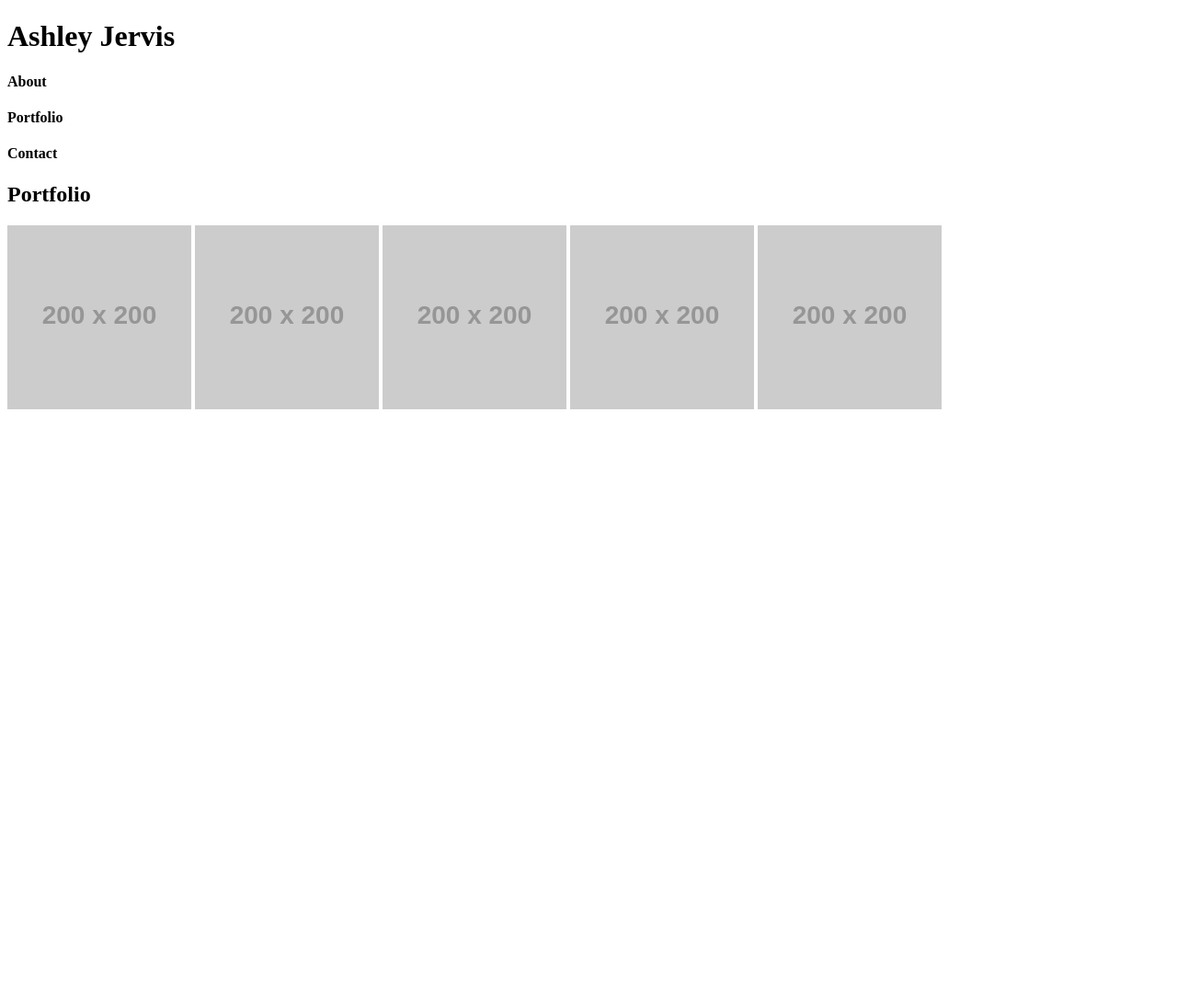
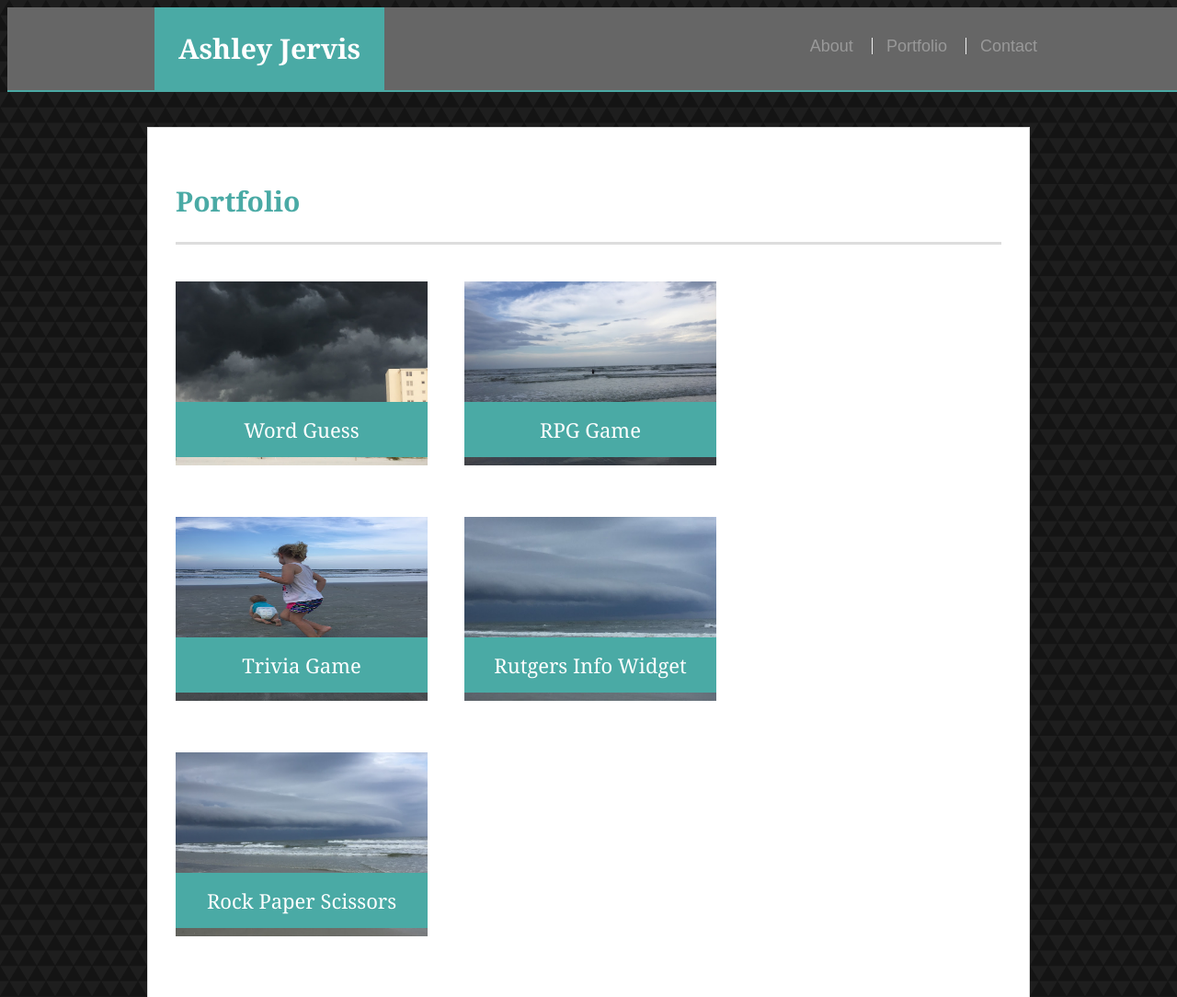
Before and after one commit to ABJervis/Responsive-Portfolio, a plain HTML site: page portfolio.html in a window 1280 px wide. Shown: the top 1084 px of the page at 92% size. Before the commit the page ends 800 px from the top, so only its background shows below. Drawn offline with Linux system fonts and the light colour scheme; placeholder pictures from the web are drawn by us.

Commit message:
add assignment requirements

```diff
--- /dev/null
+++ b/assets/style.css
@@ -0,0 +1,221 @@
+body {
+    font-family: Arial, "Helvetica Neue", Helvetica, sans-serif;
+    font-size: 18px;
+    line-height: 34px;
+    color: #777;
+    background: url("images/darktriangles.png");
+  }
+
+  * {
+    box-sizing: border-box;
+  }
+
+  .container {
+    width: 100%;
+    max-width: 960px;
+    margin: 0 auto;
+    clear: both;
+  }
+
+  h1,
+  h2,
+  h3,
+  p {
+    margin-bottom: 20px;
+  }
+
+  p:last-child {
+    margin-bottom: 0;
+  }
+
+  h1,
+  h2,
+  h3 {
+    font-family: Georgia, Times, "Times New Roman", serif;
+    font-weight: 700;
+    color: #4aaaa5;
+  }
+
+  h1 {
+    padding-bottom: 20px;
+    font-size: 30px;
+    line-height: 49px;
+    border-bottom: 3px solid #ddd;
+  }
+
+  h2,
+  h3 {
+    font-size: 22px;
+  }
+
+
+   /* header */
+   #masthead {
+    position: fixed;
+    z-index: 99;
+    width: 100%;
+    margin: 0 0 30px;
+    overflow: auto;
+    color: #fff;
+    background: #666666;
+    border-bottom: 2px solid #4aaaa5;
+  }
+
+  #logo {
+    float: left;
+    width: 250px;
+    height: 90px;
+    font-family: Georgia, Times, "Times New Roman", serif;
+    font-size: 30px;
+    font-weight: 700;
+    line-height: 90px;
+    color: #fff;
+    text-align: center;
+    text-decoration: none;
+    background: #4aaaa5;
+  }
+
+  nav {
+    float: right;
+    margin-top: 25px;
+  }
+
+  nav a {
+    display: inline-block;
+    padding-left: 15px;
+    margin-left: 15px;
+    line-height: 18px;
+    color: #999;
+    text-decoration: none;
+    border-left: 1px solid #efefef;
+  }
+
+  nav a:first-child {
+    border-left: 0 none;
+  }
+
+
+   /* footer */
+
+   footer {
+    padding: 30px 0;
+    clear: both;
+    font-size: 12px;
+    color: #fff;
+    color: #ccc;
+    text-align: center;
+    background: #666;
+    border-top: 8px solid #4aaaa5;
+    height: 50px;
+  }
+
+
+   h3, h2 {
+    padding-bottom: 20px;
+    margin-bottom: 15px;
+    line-height: 22px;
+    border-bottom: 2px solid #eee;
+  }
+
+   /* main */
+
+   #main-container {
+    padding-top: 130px;
+    min-height: calc(100vh - 70px);
+  }
+
+  .main-section {
+    float: left;
+    width: 100%;
+    max-width: 960px;
+    padding: 30px;
+    margin: 0 0 40px;
+    background: #fff;
+    border: 1px solid #ddd;
+  }
+
+
+  /* portfolio page */
+
+
+
+  .work {
+    position: relative;
+    float: left;
+    width: 274px;
+    margin: 20px 0 25px;
+    overflow: auto;
+  }
+
+  .work:nth-child(even) {
+    margin-right: 40px;
+  }
+
+  .work img {
+    width: 100%;
+    border: 0 none;
+  }
+
+  .work h3 {
+    position: absolute;
+    bottom: 20px;
+    width: 100%;
+    padding: 15px;
+    margin-bottom: 0;
+    font-weight: 300;
+    line-height: 30px;
+    color: #fff;
+    text-align: center;
+    background: #4aaaa5;
+    border-bottom: 0;
+  }
+
+  .auth-image {
+    float: left;
+    width: 200px;
+    height: auto;
+    margin-top: 10px;
+    margin-right: 25px;
+  }
+
+  /* contact page */
+
+  #contact-form ul {
+    margin-bottom: 20px;
+  }
+
+  #contact-form li {
+    margin-bottom: 10px;
+  }
+
+  label,
+  input[type=text],
+  input[type=email],
+
+  textarea {
+    display: block;
+    width: 100%;
+  }
+
+
+  input[type=text],
+  input[type=email],
+  textarea {
+    height: 35px;
+    padding: 0 10px;
+    font-size: 14px;
+    border: 1px solid #ddd;
+  }
+
+  textarea {
+    height: 200px;
+  }
+
+  input[type=submit] {
+    padding: 10px 30px;
+    font-size: 18px;
+    color: #fff;
+    cursor: pointer;
+    background: #4aaaa5;
+    border: 0 none;
+  }
--- a/portfolio.html
+++ b/portfolio.html
@@ -4,30 +4,59 @@
 <head>
     <meta charset="UTF-8">
     <title>Portfolio</title>
-    <link rel="stylesheet" href="assets/css/style.css">
+    <link rel="stylesheet" href="assets/style.css">
 </head>
 
 <body>
+        <header id="masthead">
+            <div class="container">
+                <a href="index.html" id="logo">Ashley Jervis</a>
+                <nav>
+                    <a href="index.html">About</a>
+                    <a href="portfolio.html">Portfolio</a>
+                    <a href="contact.html">Contact</a>
+                </nav>
+            </div>
+        </header>
 
-    <div id="header">
-        <h1>Ashley Jervis</h1>
-        <h4>About</h4>
-        <h4>Portfolio</h4>
-        <h4>Contact</h4>
+    <div id="main-container" class="container">
+        <section class="main-section">
+            <h1>Portfolio</h1>
 
+            <div class="work">
+                <img src="assets/images/beach.JPG" alt="Word Guess" width="200px" height="200px">
+
+                <h3>Word Guess</h3>
+            </div>
+            <div class="work">
+                <img src="assets/images/beach1.JPG" alt="RPG Game" width="200px" height="200px">
+
+                <h3>RPG Game</h3>
+            </div>
+            <div class="work">
+                <img src="assets/images/beach2.JPG" alt="Trivia Game" width="200px" height="200px">
+
+                <h3>Trivia Game</h3>
+            </div>
+            <div class="work">
+                <img src="assets/images/beach3.JPG" alt="Rutgers Info Widget" width="200px" height="200px">
+
+                <h3>Rutgers Info Widget</h3>
+            </div>
+            <div class="work">
+                <img src="assets/images/beach4.JPG" alt="Rock Paper Scissors" width="200px" height="200px">
+
+                <h3>Rock Paper Scissors</h3>
+
+            </div>
+        </section>
     </div>
 
-    <div class="wrapper">
-
-
-        <h2>Portfolio</h2>
-
-        <img src="https://placehold.it/200x200" alt="my pic">
-        <img src="https://placehold.it/200x200" alt="my pic">
-        <img src="https://placehold.it/200x200" alt="my pic">
-        <img src="https://placehold.it/200x200" alt="my pic">
-        <img src="https://placehold.it/200x200" alt="my pic">
-    </div>
+    <footer>
+            <div class="container">
+              Copyright &copy;
+            </div>
+          </footer>
 
 </body>
 </html>
```
Also changed, not shown: contact.html (+37 -25 lines), index.html (+26 -22 lines), assets/images/40400239_10156561318952243_930451974019612672_n.jpg (added), assets/images/beach.JPG (added), assets/images/beach1.JPG (added), assets/images/beach2.JPG (added), assets/images/beach3.JPG (added), assets/images/beach4.JPG (added), assets/images/beach5.JPG (added), assets/images/darktriangles.png (added), assets/images/fin1.JPG (added), assets/images/fin2.JPG (added), assets/images/me.jpg (added), assets/images/nut1.JPG (added).
